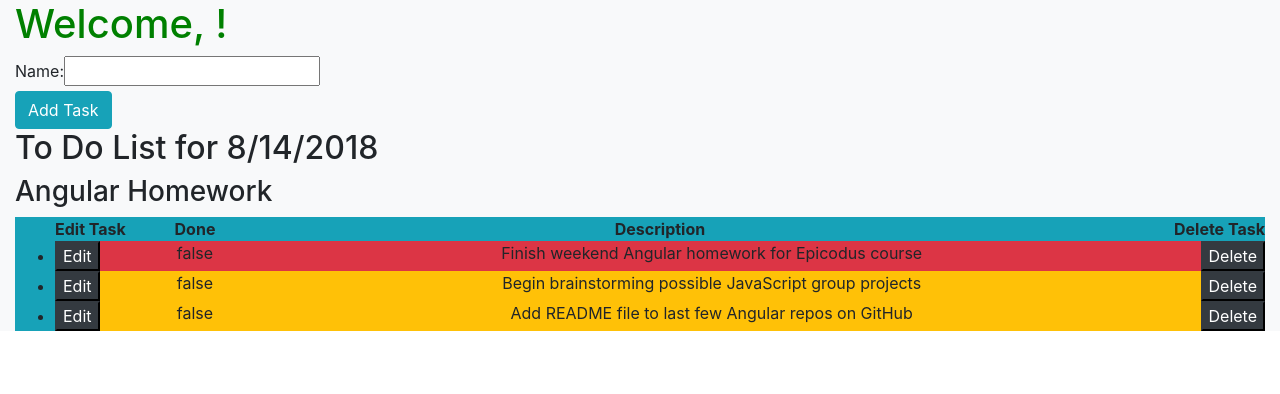
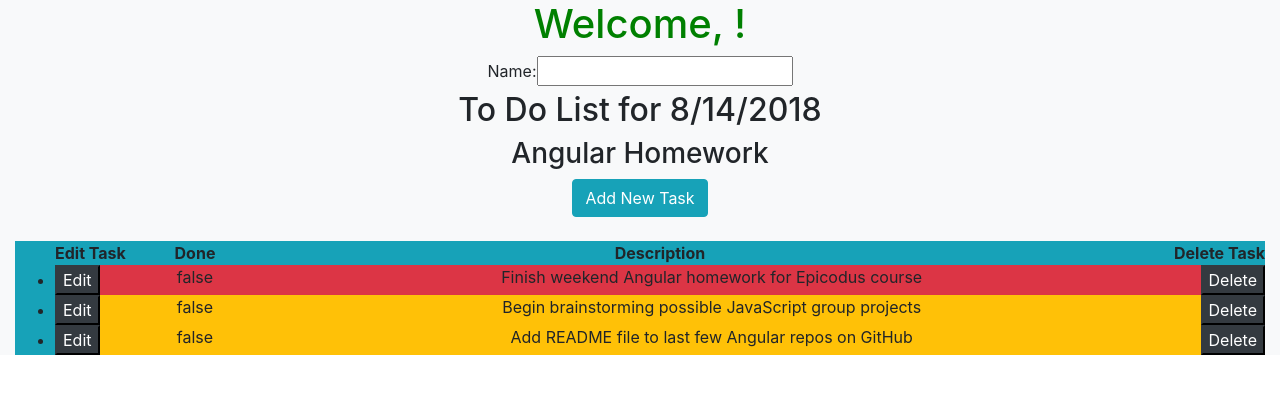
Before and after one commit to Xamdes/to-do, an Angular app: page / in a window 1280 px wide. Shown: the top 394 px of the page. Built offline with nearby package versions, Linux system fonts and the light colour scheme.

Commit message:
styling fixes

```diff
--- a/src/app/app.component.html
+++ b/src/app/app.component.html
@@ -1,12 +1,11 @@
 <div class="container-fluid bg-light">
+  <div class="center-middle">
     <h1>Welcome, {{userName}}!</h1>
     <form>
       <label for="user">Name: </label>
       <input [(ngModel)]="userName" type="text" name="user">
     </form>
-
-  <button class="btn btn-info btn-small" (click)="ToggleAddTask()">Add Task</button>
-
+  </div>
   <div *ngIf="addingTask">
     <h3>Add Task</h3>
     <label>Enter Task Description:</label>
@@ -18,7 +17,6 @@
     <button class="btn btn-small btn-info" (click)="AddTask(newDescription,newPriority)">Add</button>
   </div>
   <div *ngIf="selectedTask">
-
     <h3>Edit Task</h3>
     <b>{{selectedTask.description}}</b><br>
     <label>Enter Task Description:</label>
@@ -29,9 +27,16 @@
     <input type="radio" [(ngModel)]="selectedTask.priority" [value]="3">3 (High Priority)<br>
     <button class="btn btn-small btn-info" (click)="FinishedEditing()">Done</button>
   </div>
+  <div>
     <div class="">
-    <h2>To Do List for {{month}}/{{day}}/{{year}}</h2>
-    <h3>{{currentFocus}}</h3>
+      <h2 class="center-middle">To Do List for {{month}}/{{day}}/{{year}}</h2>
+      <h3 class="center-middle">{{currentFocus}}</h3>
+      <div class="center-middle">
+        <button class="btn btn-small btn-info" (click)="ToggleAddTask()">Add New Task</button>
+      </div>
+      <br>
+    </div>
+
     <ul class="well bg-info">
       <li style="list-style-type:none">
       <div class="row">
```
Lines whose indentation alone changed are shown as unchanged.
